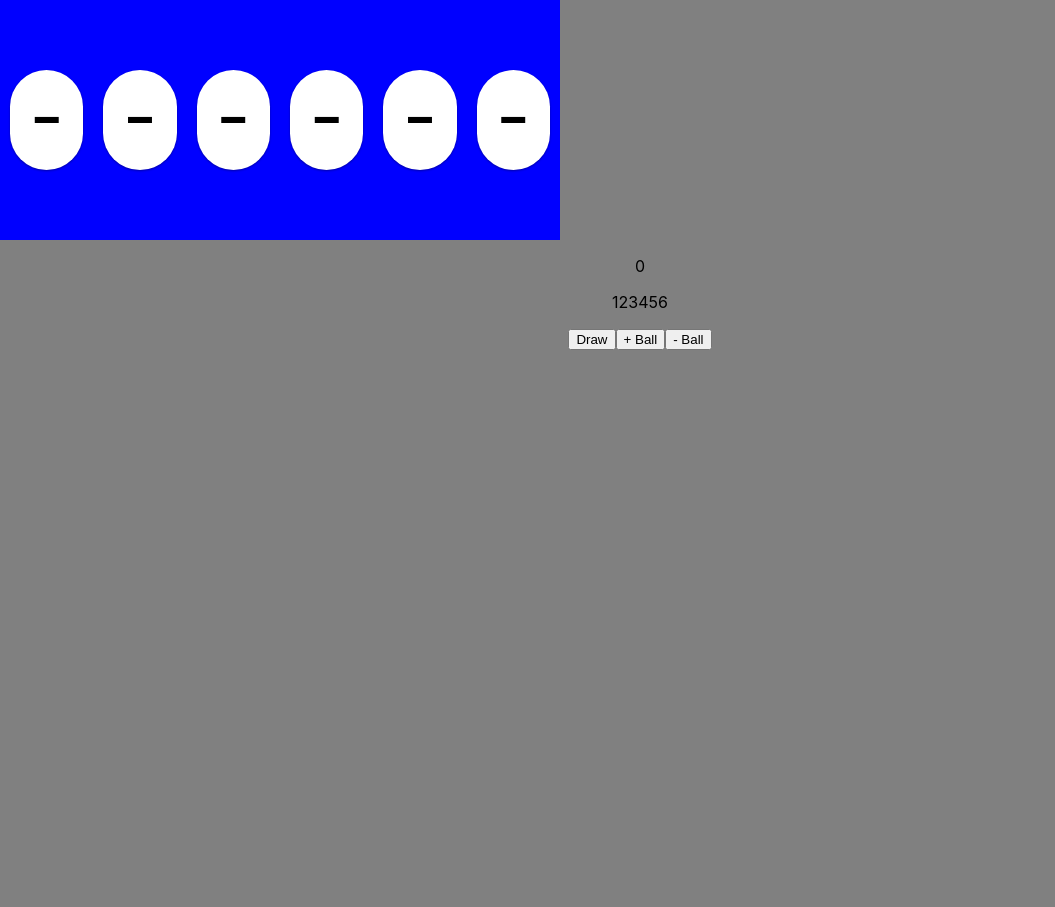
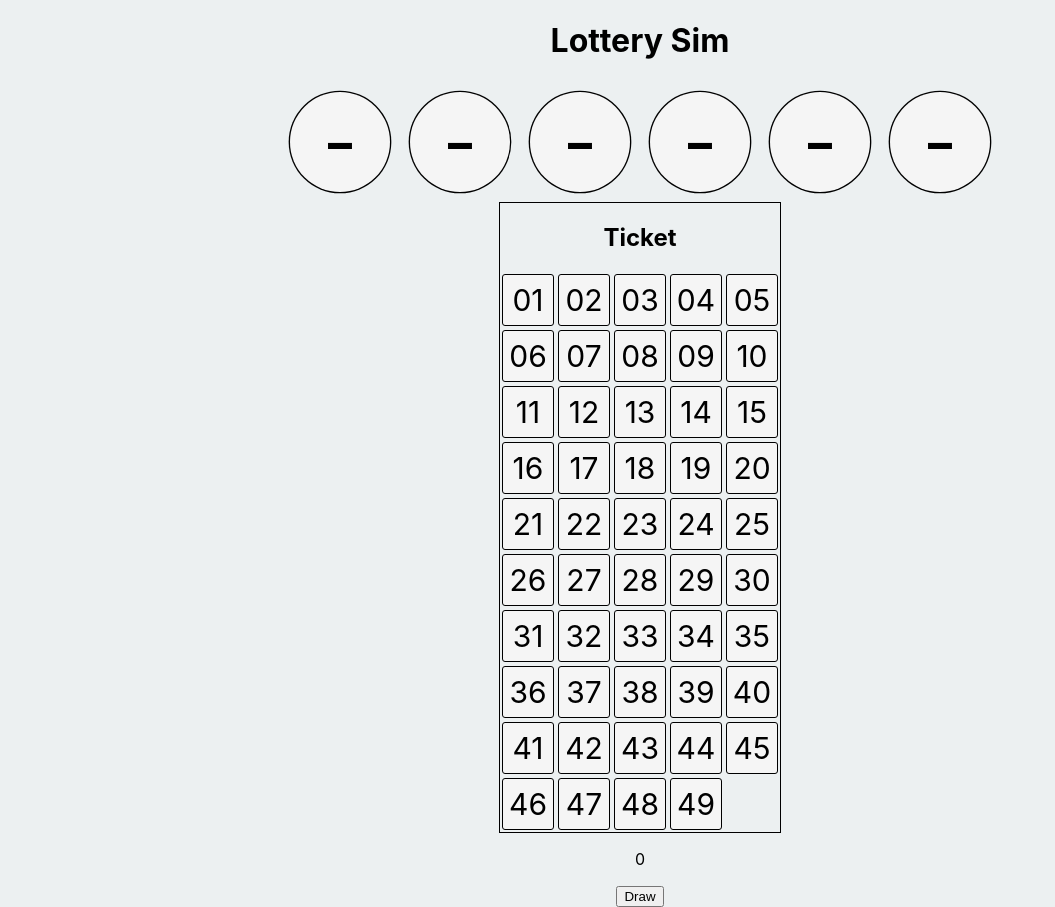
Before and after one commit to CameronCanning/lottery-sim, a React (Create React App) app: page / in a window 1280 px wide. Shown: the whole page, without its empty margins (0-1055 px from the left). Before the commit the page ends 800 px from the top, so only its background shows below. Built offline with nearby package versions, Linux system fonts and the light colour scheme.

Commit message:
ticket component for picking numbers

```diff
--- a/src/App.js
+++ b/src/App.js
@@ -4,33 +4,32 @@ import { draw, calcMatches } from './Lottery.js';
 //import { lotteries } from './lotteries.js'
 import './App.css';
 import BallContainer from './BallContainer.js';
+import Ticket from './Ticket.js';
 
 
 function App() {
   //setup state
   const [numBalls, setNumBalls] = useState(6);
   const [range, setRange] = useState(49);
-  const [bonus, setBonus] = useState(0);
   const [numDraws, setNumDraws] = useState(1);
   //lottery state
   const [draws, setDraws] = useState([...Array(numBalls)].fill('-'));
   const [bonusDraw, setBonusDraw] = useState(0);
-  //const [picks, setPicks] = useState(new Set());
-  const [picks, setPicks] = useState(new Set([1,2,3,4,5,6]));
+  const [picks, setPicks] = useState(new Set());
   const [bonusPick, setBonusPick] = useState(0);
   const [matches, setMatches] = useState(new Set());
   const [payouts, setPayouts] = useState([0,0,3,10,100,2500,100000,10000000])
   //winnings
-  const [price, setPrice] = useState(0);
+  const [price, setPrice] = useState(3);
   const [total, setTotal] = useState(0);
 
   const drawBalls = [...Array(numBalls).keys()].map((id) => {
     let _value = [...draws][id];
-    return <Ball key={id} value={_value} isMatch={matches.has(_value)}/>;
+    return <Ball key={ id } value={ _value } isMatch={ matches.has(_value) }/>;
   });
 
   const doDraw = () => {
-    let [currentDraws, currentBonusDraw] = draw(numBalls, range, bonus);
+    let [currentDraws, currentBonusDraw] = draw(numBalls, range);
     let matches = calcMatches(currentDraws, picks);
     setDraws(currentDraws);
     setBonusDraw(currentBonusDraw);
@@ -48,12 +47,12 @@ function App() {
 
   return (
     <div className="App">
+        <h1>Lottery Sim</h1>
         <BallContainer balls={ drawBalls }/>
+        <Ticket range={ range } numBalls={ numBalls } picks={ picks } setPicks={ setPicks }/>
         <p>{total}</p>
         <p>{[...picks]}</p>
-        <button onClick={doDraw}>Draw</button>
-        <button onClick={() => setNumBalls(numBalls + 1)}>+ Ball</button>
-        <button onClick={() => setNumBalls(numBalls - 1)}>- Ball</button>
+        <button onClick={ doDraw }>Draw</button>
     </div>
   );
 }
--- a/src/Ball.js
+++ b/src/Ball.js
@@ -1,18 +1,22 @@
 function Ball({value, isMatch}){
     const style = {
-        backgroundColor: isMatch ? 'pink' : 'white',
+        backgroundColor: isMatch ? '#fab1a0' : '#f5f5f5',
         borderRadius: 100,
+        flexShrink: 0,
         textAlign: 'center',
-        width: 100,
-        height: 100,
+        width: '100px',
+        height: '100px',
+        lineHeight: '100px',
         margin: 10,
         fontSize: 75,
-        boxShadow: '0 1px 3px rgba(0,0,0,0.12), 0 1px 2px rgba(0,0,0,0.24)'
+        //boxShadow: '0 1px 3px rgba(0,0,0,0.12), 0 1px 2px rgba(0,0,0,0.24)'
+        boxShadow: '0 0 0 1pt black'
+
         };
 
     return(
         <div style={style}>
-            {value}
+            {value < 10 ? '0'+value : value}
         </div>)
 }
 
--- a/src/BallContainer.js
+++ b/src/BallContainer.js
@@ -1,15 +1,12 @@
-import { findByLabelText } from "@testing-library/react";
+
 
 function BallContainer({ balls }){
     const style = {
-        backgroundColor: 'blue',
         justifyContent: 'center',
         display: 'flex',
         flexWrap: 'nowrap',
         flexDirection: 'row',
         alignItems: 'center',
-        width: '70vh',
-        height: '30vh',
         textAlign: 'center',
     }
 
--- /dev/null
+++ b/src/Cell.js
@@ -0,0 +1,40 @@
+import React, { useState, useEffect } from 'react';
+import { draw } from './Lottery';
+
+function Cell({ value, picks, numBalls, setPicks }){
+    const [pressed, setPressed] = useState(0);
+    const style = {
+        width: '50px',
+        height: '50px',
+        border: '1px solid black',
+        margin: '2px',
+        borderRadius: 3,
+        fontSize: 30,
+        lineHeight: '50px',
+        backgroundColor: pressed ? '#fab1a0' : '#f5f5f5',
+    }
+
+    const onClick = () => {
+        if (!picks.has(value)){
+            if(picks.size < numBalls){
+                const tempPicks = new Set([...picks]);
+                tempPicks.add(value);
+                setPicks(tempPicks)
+                setPressed(1);
+            }
+        }
+        else {
+            const tempPicks = new Set([...picks]);
+            tempPicks.delete(value);
+            setPicks(tempPicks);
+            setPressed(0);
+        }
+    }
+    return(
+        <div style={ style } onClick={ onClick }>
+            {value < 10 ? '0'+value : value }
+        </div>
+    );
+}
+
+export default Cell;
--- /dev/null
+++ b/src/Ticket.js
@@ -0,0 +1,39 @@
+import Cell from './Cell.js';
+
+function Ticket({ range, numBalls, picks, setPicks }){
+    const style = {
+        backgroundColor: '#ecf0f1',
+        display: 'flex',
+        flexWrap: 'wrap',
+        borderRadius: 0,
+        width: '280px',
+        margin: 'auto',
+        border: '1px solid black',
+        textAlign: 'center',
+    }
+
+    const cells = [...Array(range).keys()].map((id) =>
+        <Cell
+            key={ id }
+            value={ id+1 }
+            picks = { picks }
+            numBalls={ numBalls }
+            setPicks={ setPicks }/>);
+    /**
+    cells.push(
+        <Cell
+            key={ -1 }
+            value={ 'R' }
+            picks = { picks }
+            numBalls={ numBalls }
+            setPicks={ setPicks }/>);
+    */
+    return(
+        <div style={ style }>
+            <h2 style={ {width :'100%'} }>Ticket</h2>
+            { cells }
+        </div>
+    );
+}
+
+export default Ticket;
--- a/src/index.css
+++ b/src/index.css
@@ -1,11 +1,15 @@
 body {
   margin: 0;
-  background-color: grey;
+  background-color: #ecf0f1;
   font-family: -apple-system, BlinkMacSystemFont, 'Segoe UI', 'Roboto', 'Oxygen',
     'Ubuntu', 'Cantarell', 'Fira Sans', 'Droid Sans', 'Helvetica Neue',
     sans-serif;
   -webkit-font-smoothing: antialiased;
   -moz-osx-font-smoothing: grayscale;
+  -webkit-user-select: none; /* Safari */
+  -moz-user-select: none; /* Firefox */
+  -ms-user-select: none; /* IE10+/Edge */
+  user-select: none; /* Standard */
 }
 
 code {
```
Also changed, not shown: src/res/dice.svg (added), src/res/die.png (added).
